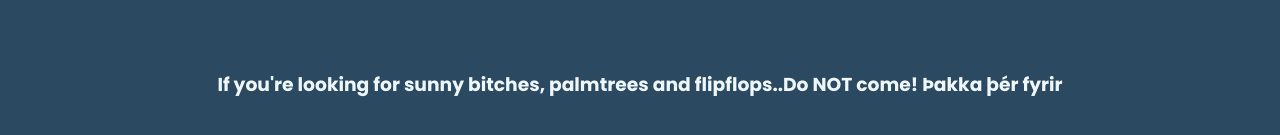
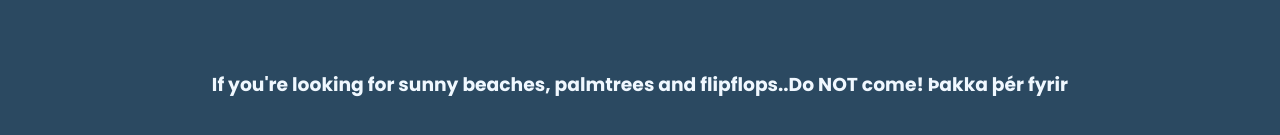
Before and after one commit to AntoniosPapa/landing, a plain HTML site: page index.html in a window 1280 px wide. Shown: the part 1103-1238 px from the top of the page. Drawn offline with nearby package versions, Linux system fonts and the light colour scheme.

Commit message:
Correct typos

```diff
--- a/index.html
+++ b/index.html
@@ -44,7 +44,7 @@
       <a href="#"><i class="fas fa-skating"></i></a>
       <a href="#"><i class="fas fa-hiking"></i></a>
       <a href="#"><i class="fas fa-camera"></i></a>
-    <h3>If you're looking for sunny bitches, palmtrees and flipflops..Do <strong>NOT come</strong>! Þakka þér fyrir</h3>
+    <h3>If you're looking for sunny beaches, palmtrees and flipflops..Do <strong>NOT come</strong>! Þakka þér fyrir</h3>
     </div>
   </div>
 
```
